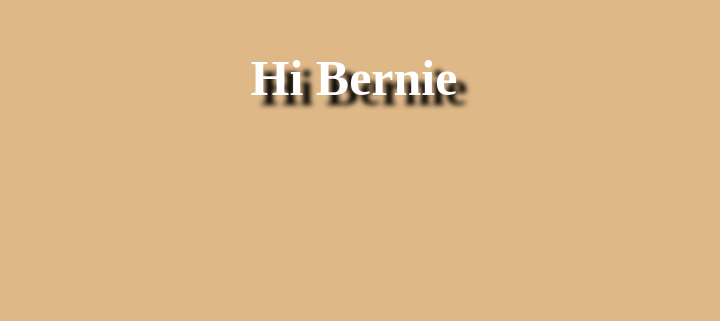
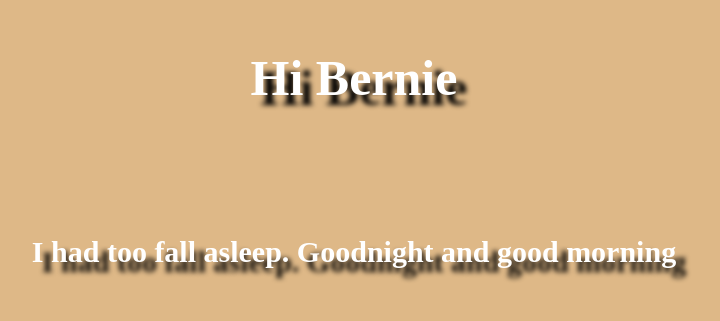
Before and after one commit to jcom619/Bernie, a plain HTML site: page index.html in a window 1280 px wide. Shown: the part 207-528 px from the top of the page, without its empty margins (286-1006 px from the left). Drawn offline with Linux system fonts and the light colour scheme.

Commit message:
goodnight
bernie

```diff
--- a/index.html
+++ b/index.html
@@ -8,5 +8,6 @@
 </head>
 <body>
     <h1>Hi Bernie</h1>
+    <h2>I had too fall asleep. Goodnight and good morning</h2>
 </body>
 </html>
--- a/style.css
+++ b/style.css
@@ -10,3 +10,11 @@ h1 {
     color: white;
     font-size: 50px;
 }
+
+h2 {
+    text-align: center;
+    margin-top: 10%;
+    text-shadow: 10px 10px 5px black;
+    color: white;
+    font-size: 30px;
+}
```
Also changed, not shown: 1 other file.
